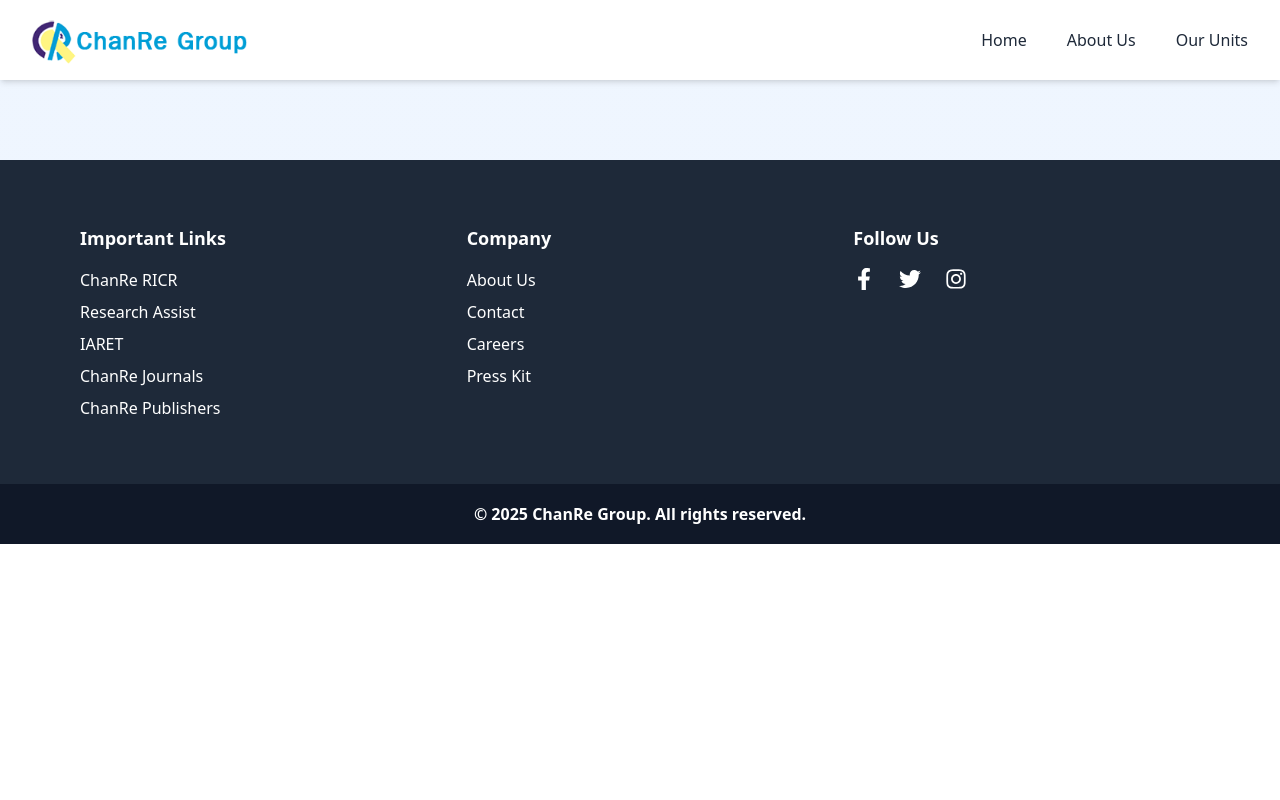
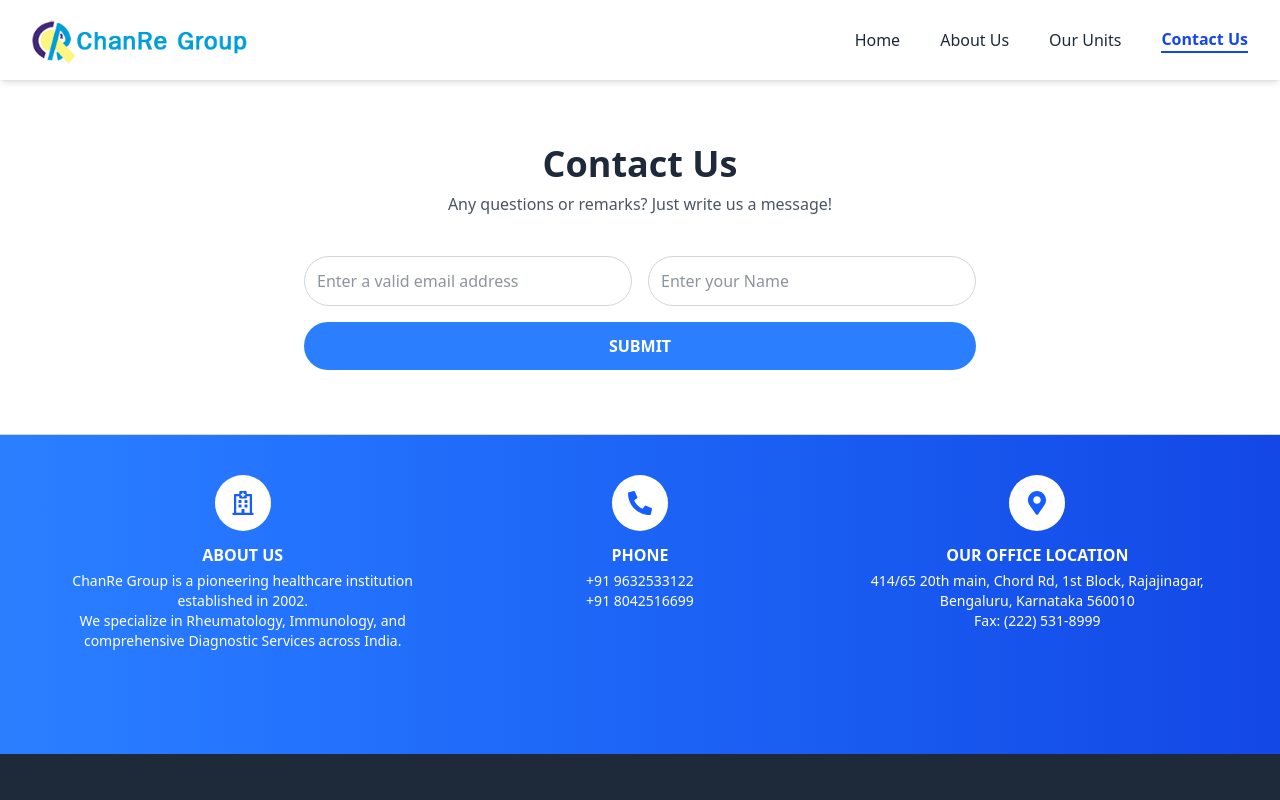
Before and after one commit to ManuJ1210/ChanRe, a React (Vite) app: page /contact in a window 1280 px wide. Shown: the top 800 px of the page. Built offline with nearby package versions, Linux system fonts and the light colour scheme.

Commit message:
Added Contact-Page

```diff
--- a/src/Routers/Navigation.jsx
+++ b/src/Routers/Navigation.jsx
@@ -1,6 +1,7 @@
 import { Routes, Route ,  useLocation } from "react-router-dom";
 import Homepage from "../pages/Homepage";
 import About from "../pages/About";
+import ContactPage from "../pages/contact";
 import OurUnits from "../pages/Ourunits";
 import { AnimatePresence } from 'framer-motion';
 
@@ -15,6 +16,8 @@
       <Route path="/" element={<Homepage />} />
       <Route path="/about" element={<About />} />
       <Route path="/our-units" element={<OurUnits />} />
+      <Route path="/contact" element={<ContactPage />} />
+
     </Routes>
     </AnimatePresence>
   );
--- a/src/components/Header.jsx
+++ b/src/components/Header.jsx
@@ -59,6 +59,15 @@
             >
               Our Units
             </NavLink>
+
+             <NavLink
+              to="/contact"
+              className={({ isActive }) =>
+                isActive ? activeLink : "text-gray-800 font-medium hover:text-blue-600 transition"
+              }
+            >
+              Contact Us
+            </NavLink>
           </div>
 
 
--- a/src/components/Highlights.jsx
+++ b/src/components/Highlights.jsx
@@ -13,7 +13,7 @@
   const { ref, inView } = useInView({ triggerOnce: true });
 
   return (
-    <section ref={ref} className=" py-20 px-6 md:px-20 mt-15 bg-gradient-to-r from-blue-400 to-blue-700">
+    <section ref={ref} className=" py-20 px-6 md:px-20 mt-15 mb-20 bg-gradient-to-r from-blue-400 to-blue-700">
 
       <motion.div
         className="text-center mb-12"
--- a/src/components/footer.jsx
+++ b/src/components/footer.jsx
@@ -3,7 +3,7 @@
 function Footer() {
   return (
     <>
-    <footer className=" text-white py-16 mt-20 px-6 md:px-20 bg-gray-800">
+    <footer className=" text-white py-16  px-6 md:px-20 bg-gray-800">
       <div className="max-w-7xl mx-auto grid grid-cols-1 sm:grid-cols-2 lg:grid-cols-3 gap-10">
 
         <div>
--- /dev/null
+++ b/src/pages/contact.jsx
@@ -0,0 +1,80 @@
+import { FaRegHospital , FaPhoneAlt, FaMapMarkerAlt } from "react-icons/fa";
+
+const ContactPage = () => {
+  return (
+    <div className="bg-white text-gray-800">
+
+      <section className="py-16 px-6 text-center">
+        <h2 className="text-4xl font-bold mb-2">Contact Us</h2>
+        <p className="text-gray-600 mb-10">
+          Any questions or remarks? Just write us a message!
+        </p>
+
+
+        <form className="max-w-2xl mx-auto grid grid-cols-1 md:grid-cols-2 gap-4">
+          <input
+            type="email"
+            placeholder="Enter a valid email address"
+            className="p-3 rounded-full border border-gray-300 focus:outline-none"
+          />
+          <input
+            type="text"
+            placeholder="Enter your Name"
+            className="p-3 rounded-full border border-gray-300 focus:outline-none"
+          />
+          <div className="md:col-span-2">
+            <button
+              type="submit"
+              className="w-full bg-blue-500 text-white py-3 rounded-full font-semibold hover:bg-blue-700 transition"
+            >
+              SUBMIT
+            </button>
+          </div>
+        </form>
+      </section>
+
+
+      <section className="bg-gradient-to-r from-blue-500 to-blue-700 py-10 px-6 border-t align-middle border-gray-300 h-80">
+        <div className="max-w-6xl mx-auto grid grid-cols-1 sm:grid-cols-3 gap-10 text-center">
+
+          <div>
+            <div className="flex justify-center mb-3">
+              <div className="bg-white text-blue-600 p-4 rounded-full text-2xl">
+                <FaRegHospital  />
+              </div>
+            </div>
+            <h4 className="font-bold text-white  mb-1">ABOUT US</h4>
+            <p className="text-sm text-white "> ChanRe Group is a pioneering healthcare institution established in 2002. <br />
+          We specialize in Rheumatology, Immunology, and comprehensive Diagnostic Services across India.</p>
+
+            </div>
+
+          <div>
+            <div className="flex justify-center mb-3">
+              <div className="bg-white text-blue-600 p-4 rounded-full text-2xl">
+                <FaPhoneAlt />
+              </div>
+            </div>
+            <h4 className="font-bold text-white  mb-1">PHONE </h4>
+            <p className="text-sm text-white ">+91 9632533122</p>
+            <p className="text-sm text-white ">+91 8042516699</p>
+          </div>
+
+          <div>
+            <div className="flex justify-center mb-3">
+              <div className="bg-white text-blue-600 p-4 rounded-full text-2xl">
+                <FaMapMarkerAlt />
+              </div>
+            </div>
+            <h4 className="font-bold text-white mb-1">OUR OFFICE LOCATION</h4>
+            <p className="text-sm text-white">414/65 20th main, Chord Rd, 1st Block, Rajajinagar, Bengaluru, Karnataka 560010</p>
+            <p className="text-sm text-white">Fax: (222) 531-8999</p>
+          </div>
+        </div>
+      </section>
+    </div>
+
+  );
+};
+
+export default ContactPage;
```
